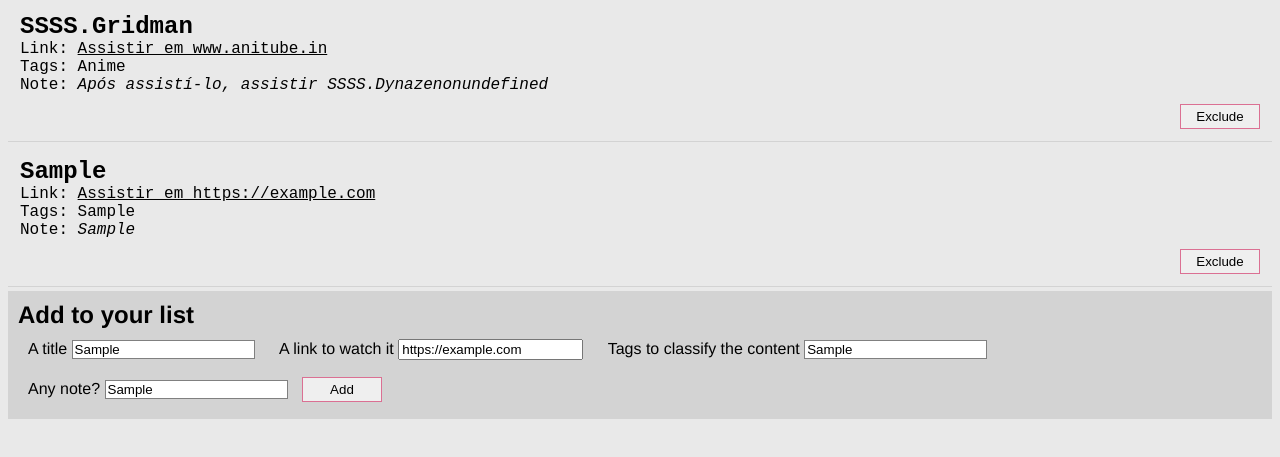
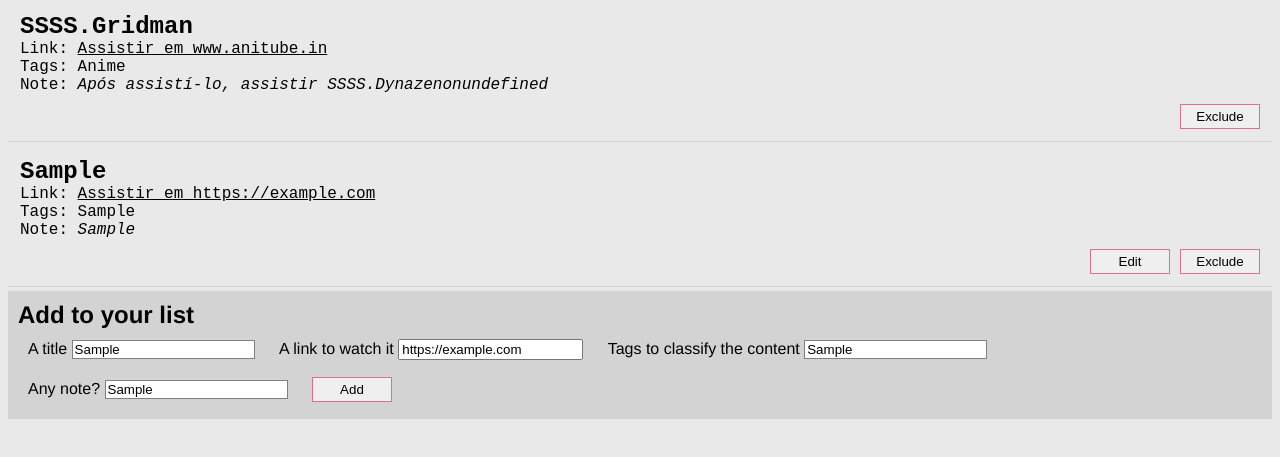
Before and after one commit to mshayden1998/list_maker, a plain HTML site: page index.html in a window 1280 px wide. Both pictures are taken after typing "Sample", "https://example.com", "Sample", "Sample" into the empty fields and a click on the input "Add". Shown: the part 111-568 px from the top of the page. Drawn offline with Linux system fonts and the light colour scheme.

Commit message:
little script and style improvement

```diff
--- a/script.js
+++ b/script.js
@@ -64,9 +64,12 @@ function createListItem(mediaObj) {
     newP.textContent = mediaObj.note;
     newLi.children[3].insertAdjacentElement('beforeend', newP);
 
-    const newBtn = document.createElement('button');
-    newBtn.textContent = btnNameList[0];
-    newLi.children[4].insertAdjacentElement('beforeend', newBtn);
+    // Adds BUTTON elements to  element
+    for (let i = 0; i < btnNameList.length; i++) {
+        const newBtn = document.createElement('button');
+        newBtn.textContent = btnNameList[i];
+        newLi.children[4].insertAdjacentElement('afterbegin', newBtn);
+    }
 
     document.getElementById('usr_list').insertAdjacentElement('beforeend', newLi);
 };
--- a/style.css
+++ b/style.css
@@ -20,6 +20,7 @@ ul#usr_list {
 button,
 input[type='button'],
 input[type='submit'] {
+    margin-left: 10px;
     padding: 4px;
     border: 1px solid palevioletred;
     min-width: 80px;
```
